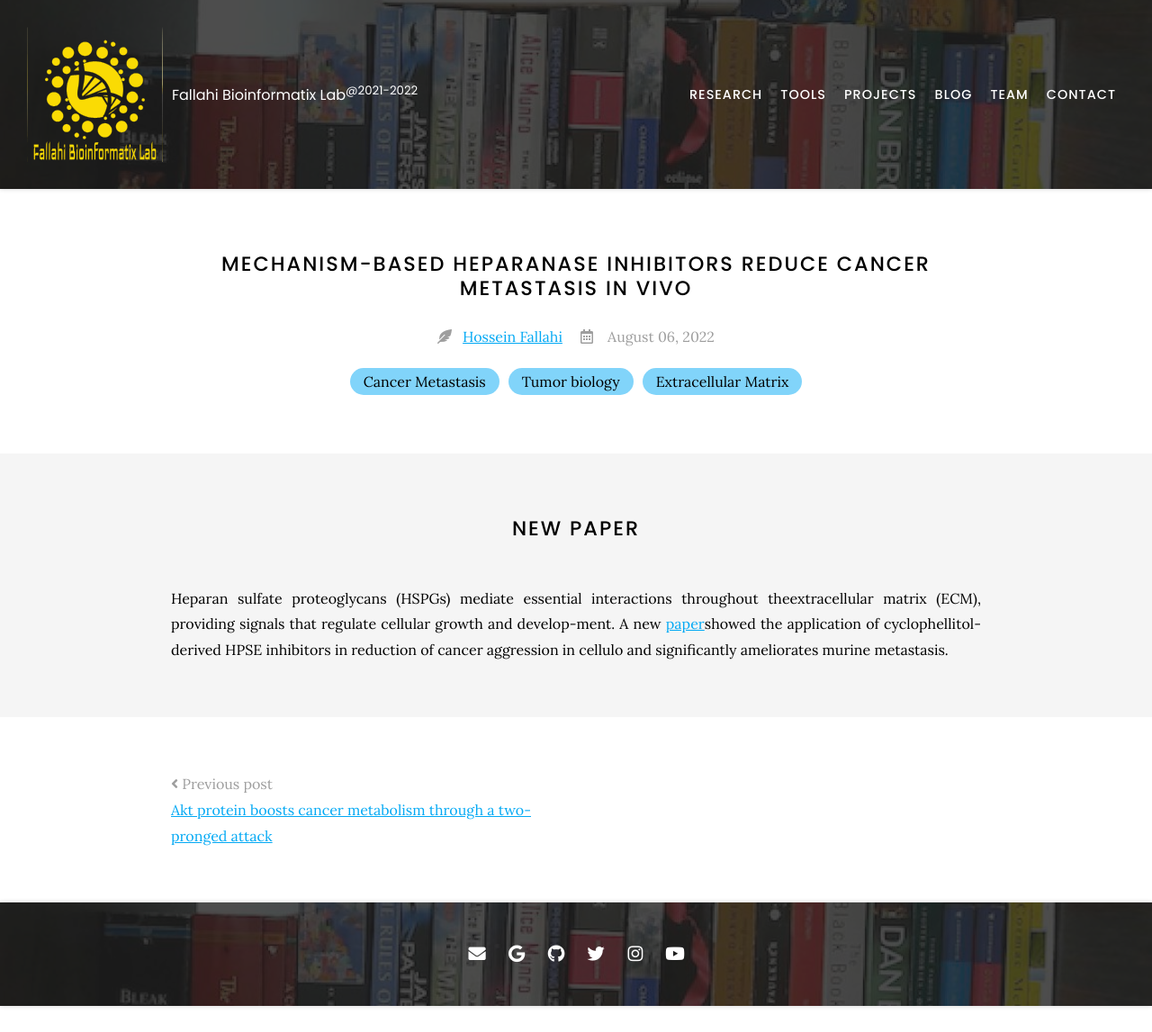
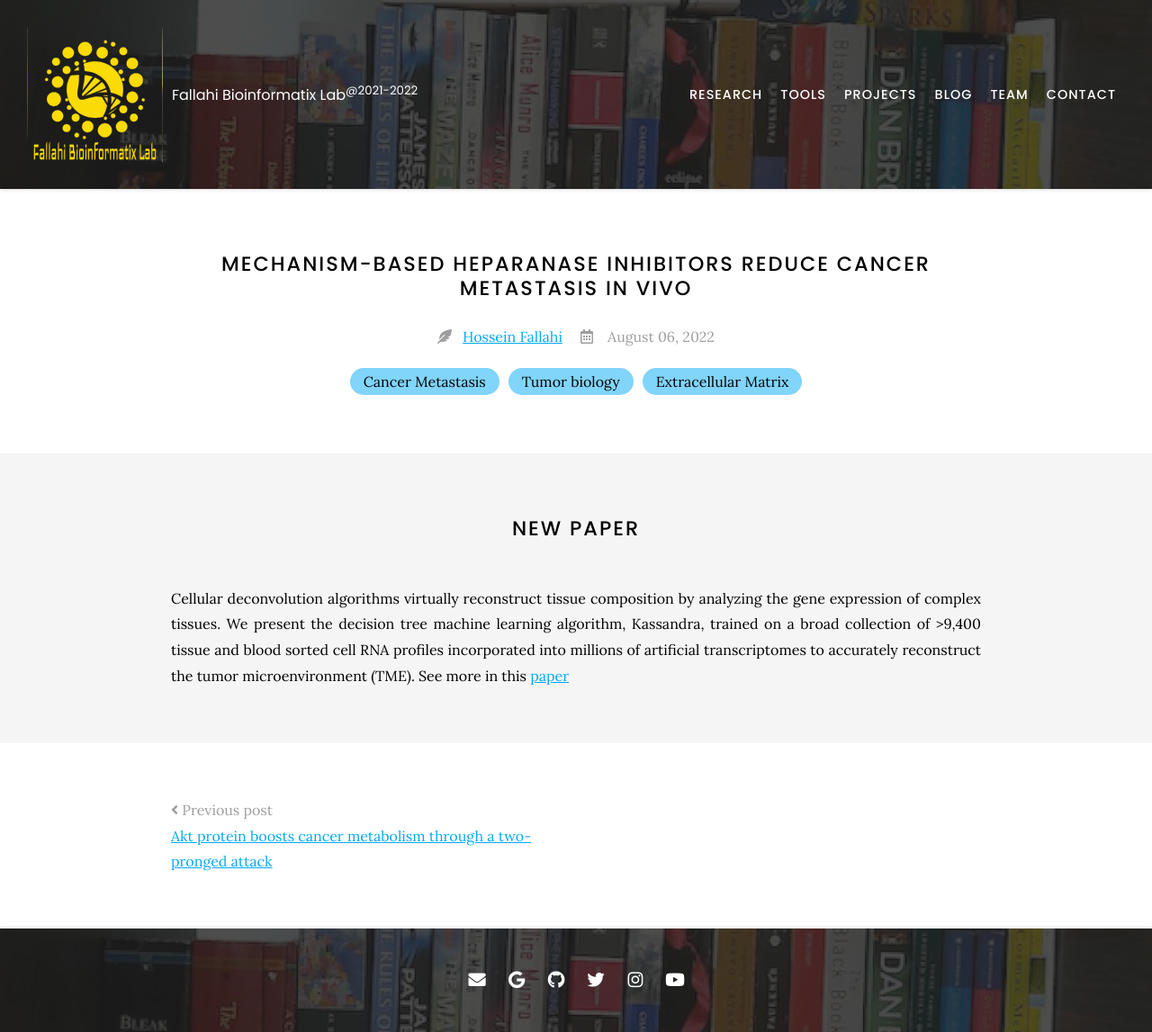
Before and after one commit to Hossein-Fallahi/Fallahi-Bioinformatics-Lab, a Jekyll site: the page built from _posts/2022-08-06-post-21.md, in a window 1280 px wide. Shown: the whole page at 90% size. Built offline with Jekyll 4.4.1, drawn with Linux system fonts in a browser that asks for light colours; nearby versions of some CDN libraries; before the commit the page ends 1118 px from its top, so only the background shows below that.

Commit message:
Update 2022-08-06-post-21.md

```diff
--- a/_posts/2022-08-06-post-21.md
+++ b/_posts/2022-08-06-post-21.md
@@ -10,5 +10,4 @@ member: Hossein Fallahi
 ---
 
 # New paper
-Heparan sulfate proteoglycans (HSPGs) mediate essential interactions throughout theextracellular matrix (ECM), providing signals that regulate cellular growth and develop-ment.
-A new [paper](https://www.pnas.org/doi/10.1073/pnas.2203167119)showed the application  of  cyclophellitol-derived  HPSE  inhibitors  in reduction of cancer aggression in cellulo and significantly ameliorates murine metastasis.
+Cellular deconvolution algorithms virtually reconstruct tissue composition by analyzing the gene expression of complex tissues. We present the decision tree machine learning algorithm, Kassandra, trained on a broad collection of >9,400 tissue and blood sorted cell RNA profiles incorporated into millions of artificial transcriptomes to accurately reconstruct the tumor microenvironment (TME). See more in this [paper](https://www.cell.com/cancer-cell/fulltext/S1535-6108(22)00319-1)
```
